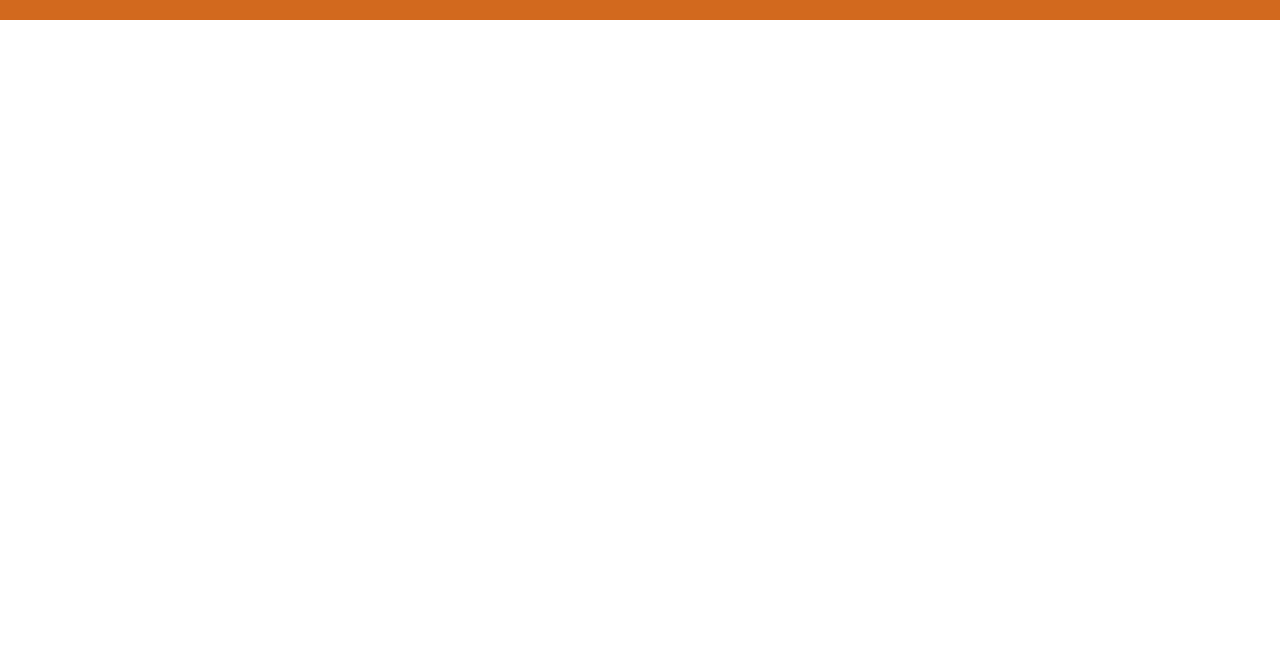
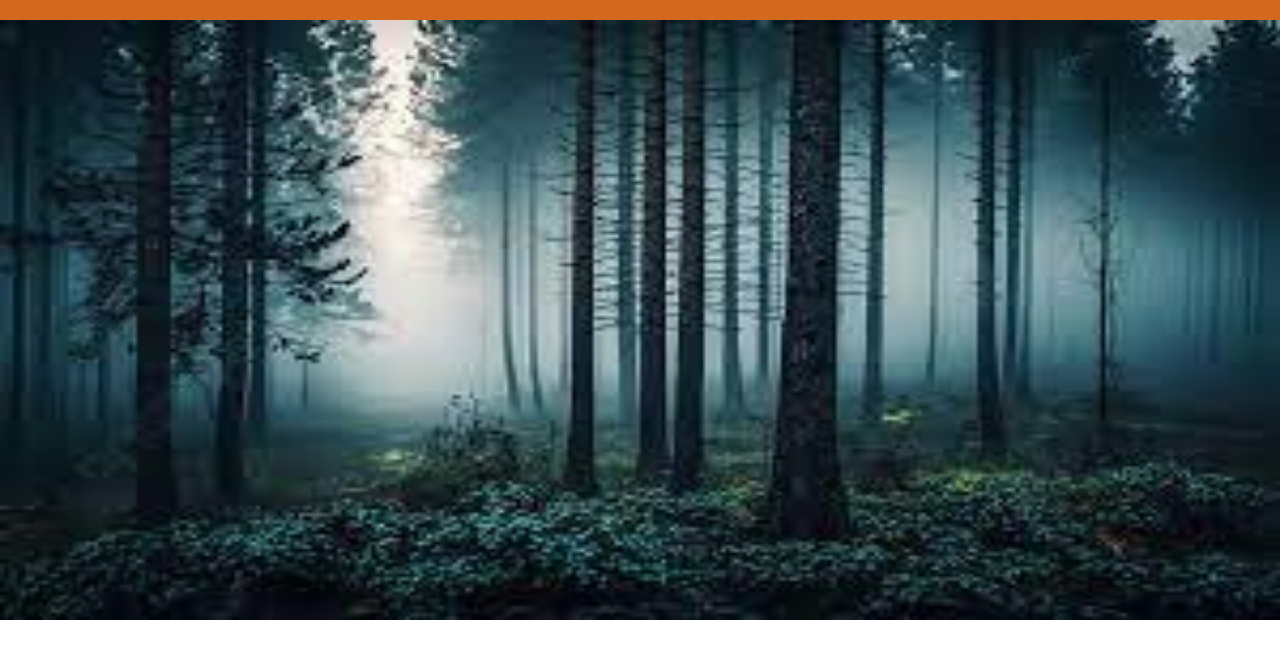
Before and after one commit to kishwarjehan1/navigation, a plain HTML site: page index.html in a window 1280 px wide. Shown: the part 50-708 px from the top of the page. Drawn offline with Linux system fonts and the light colour scheme.

Commit message:
inserted image

```diff
--- a/index.html
+++ b/index.html
@@ -13,5 +13,8 @@
     <a href="">Gallery</a>
     <a href="">Contact us</a>
   </nav>
+  <div id="image">
+    <img src="images (2).jpg" alt="" height="600px" width="100%">
+  </div>
 </body>
 </html>
```
Also changed, not shown: images (2).jpg (added).
